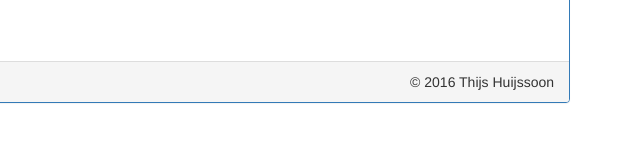
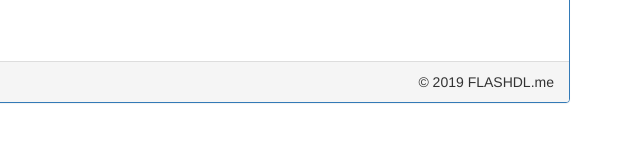
Before and after one commit to entwoti-ed/google-drive-direct-link.github.io, a plain HTML site: page index.html in a window 1280 px wide. Shown: the part 261-402 px from the top of the page, 640-1280 px from the left. Drawn offline with nearby package versions, Linux system fonts and the light colour scheme; some packages are replaced by stand-ins of ours; a script that the page names is missing.

Commit message:
Update index.html

```diff
--- a/index.html
+++ b/index.html
@@ -41,7 +41,7 @@
   </div>
 
     </div>
-    <div class="panel-footer text-right">&copy; 2016 Thijs Huijssoon</div>
+    <div class="panel-footer text-right">&copy; 2019 FLASHDL.me</div>
   </div>
 </div>
 <!-- partial -->
```
